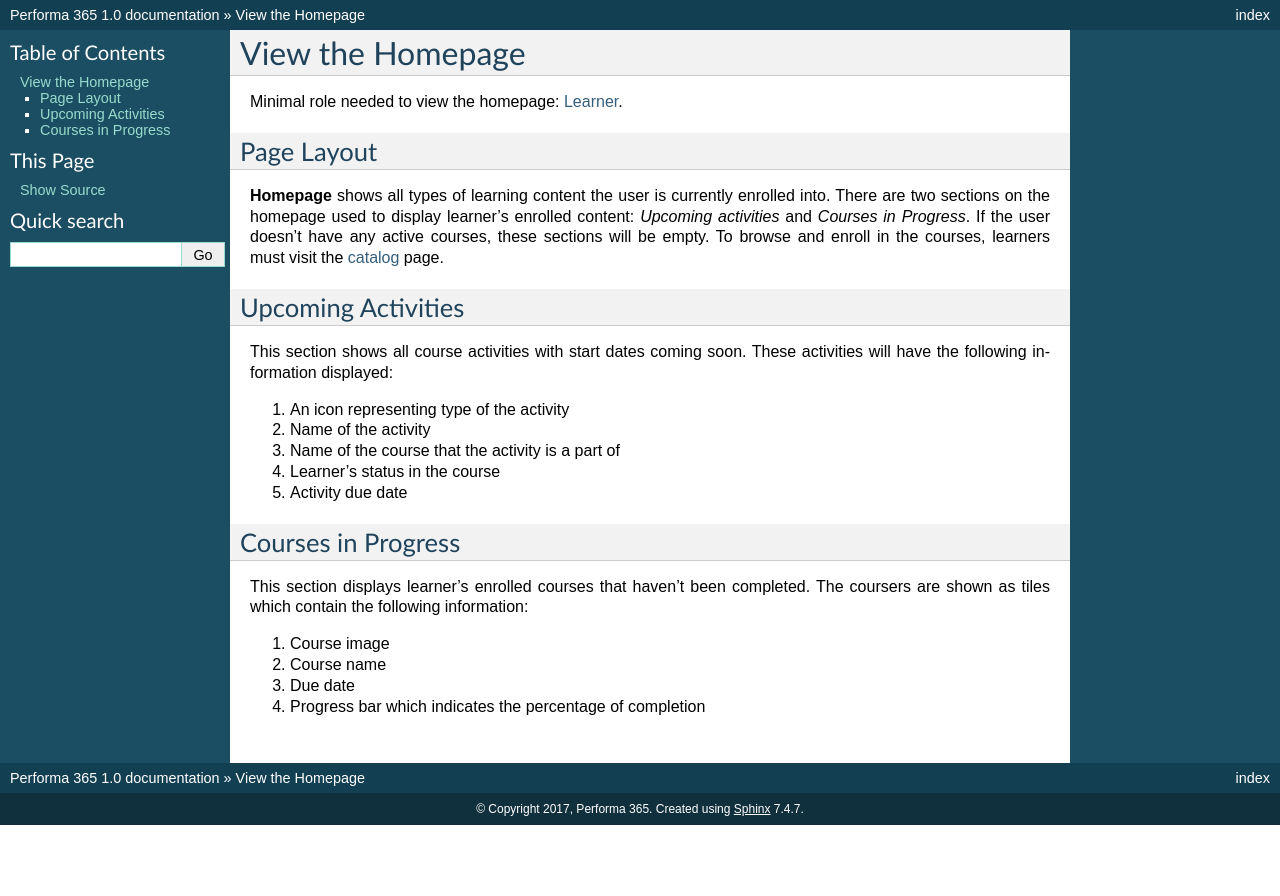
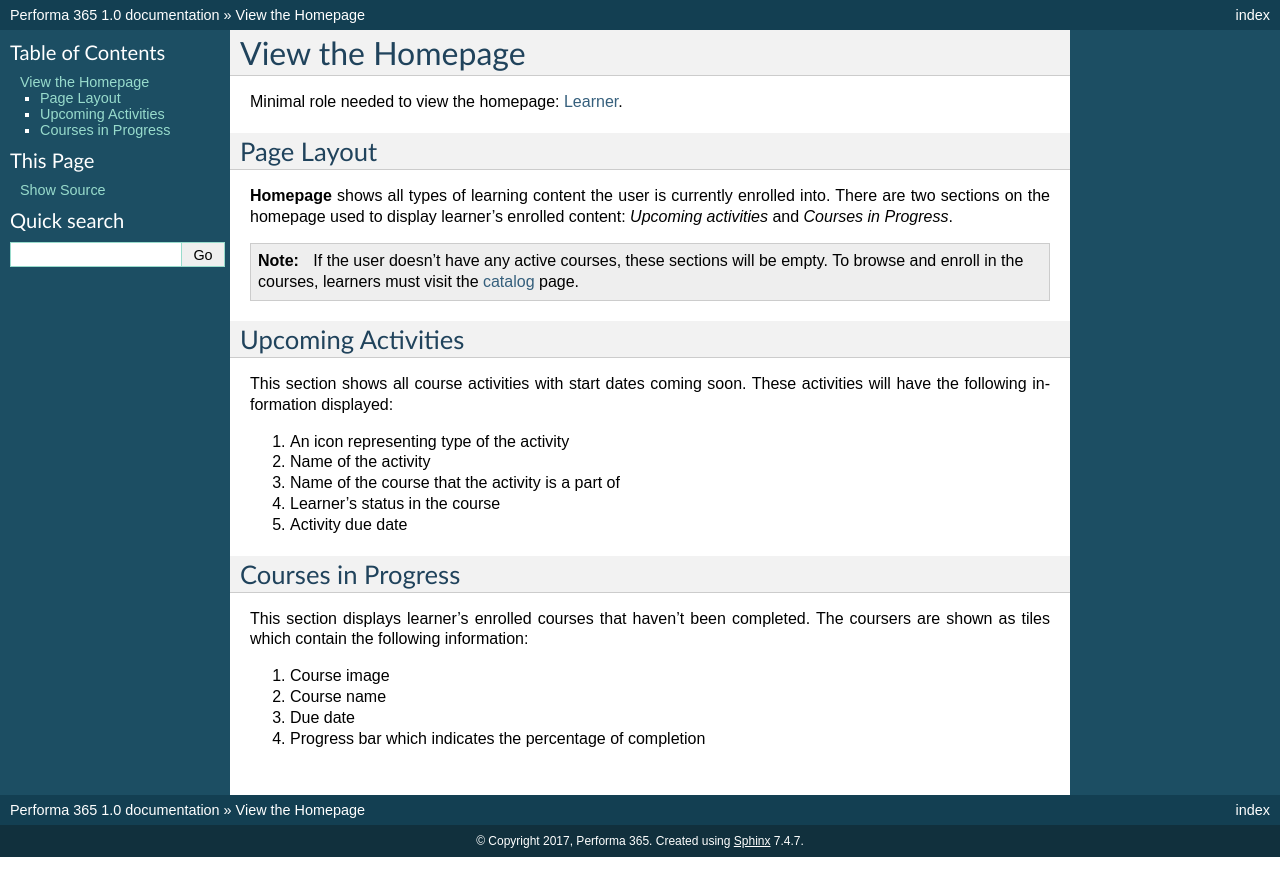
Before and after one commit to pslisko/performa365docs, a Sphinx documentation site: the page built from docs/howto/view_homepage.rst, in a window 1280 px wide. Shown: the top 896 px of the page. Built offline with Sphinx 7.4.7, drawn with Linux system fonts in a browser that asks for light colours; pages that are not in the unit, such as notebooks, are missing from menus; some of the changed lines change nothing that is shown.

Commit message:
Update view_homepage.rst

```diff
--- a/docs/howto/view_homepage.rst
+++ b/docs/howto/view_homepage.rst
@@ -6,7 +6,9 @@
 Page Layout
 **************
 
-**Homepage** shows all types of learning content the user is currently enrolled into. There are two sections on the homepage used to display learner's enrolled content: *Upcoming activities* and *Courses in Progress*. If the user doesn't have any active courses, these sections will be empty. To browse and enroll in the courses, learners must visit the :ref:`catalog <catalog>` page.
+**Homepage** shows all types of learning content the user is currently enrolled into. There are two sections on the homepage used to display learner's enrolled content: *Upcoming activities* and *Courses in Progress*.
+
+.. note:: If the user doesn't have any active courses, these sections will be empty. To browse and enroll in the courses, learners must visit the :ref:`catalog <catalog>` page.
 
 Upcoming Activities
 ********************
```
